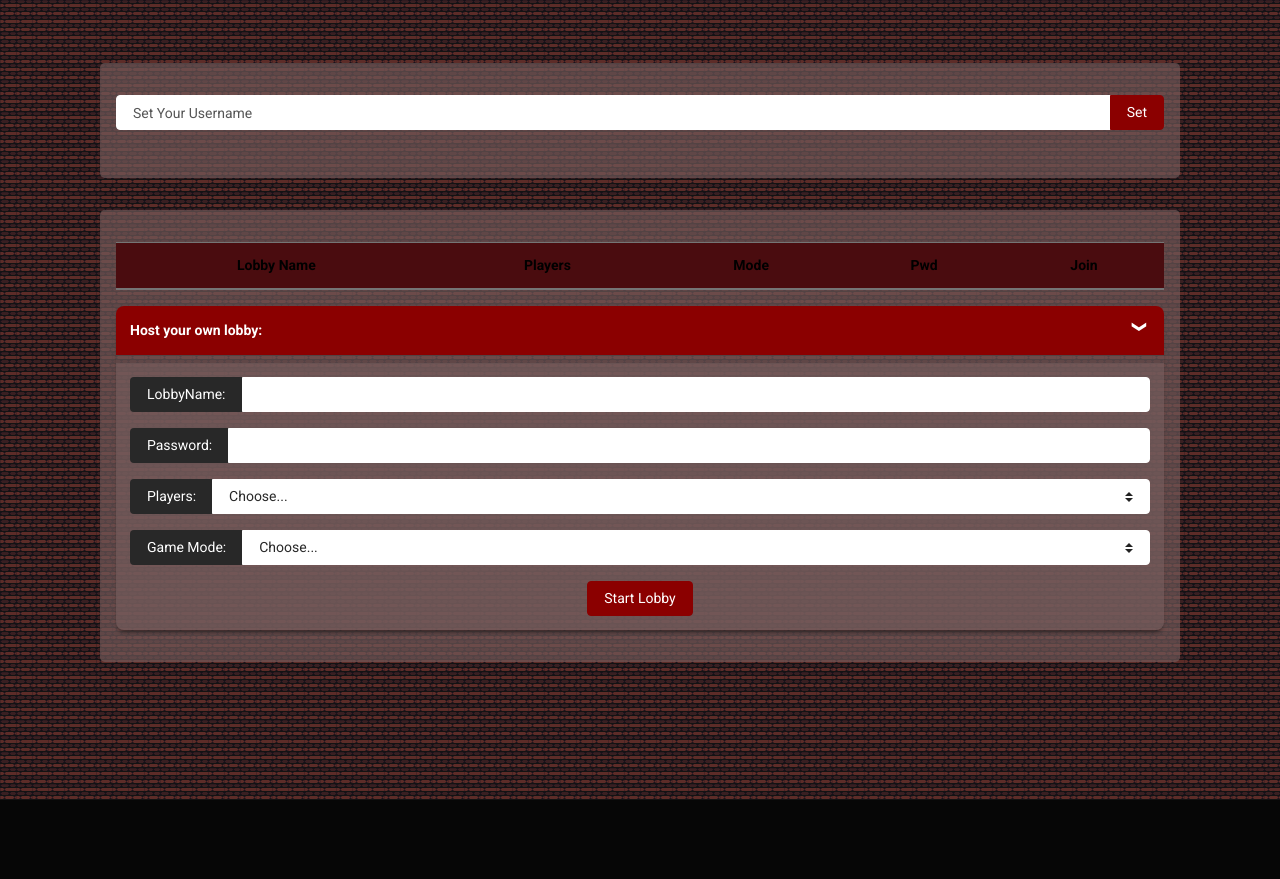
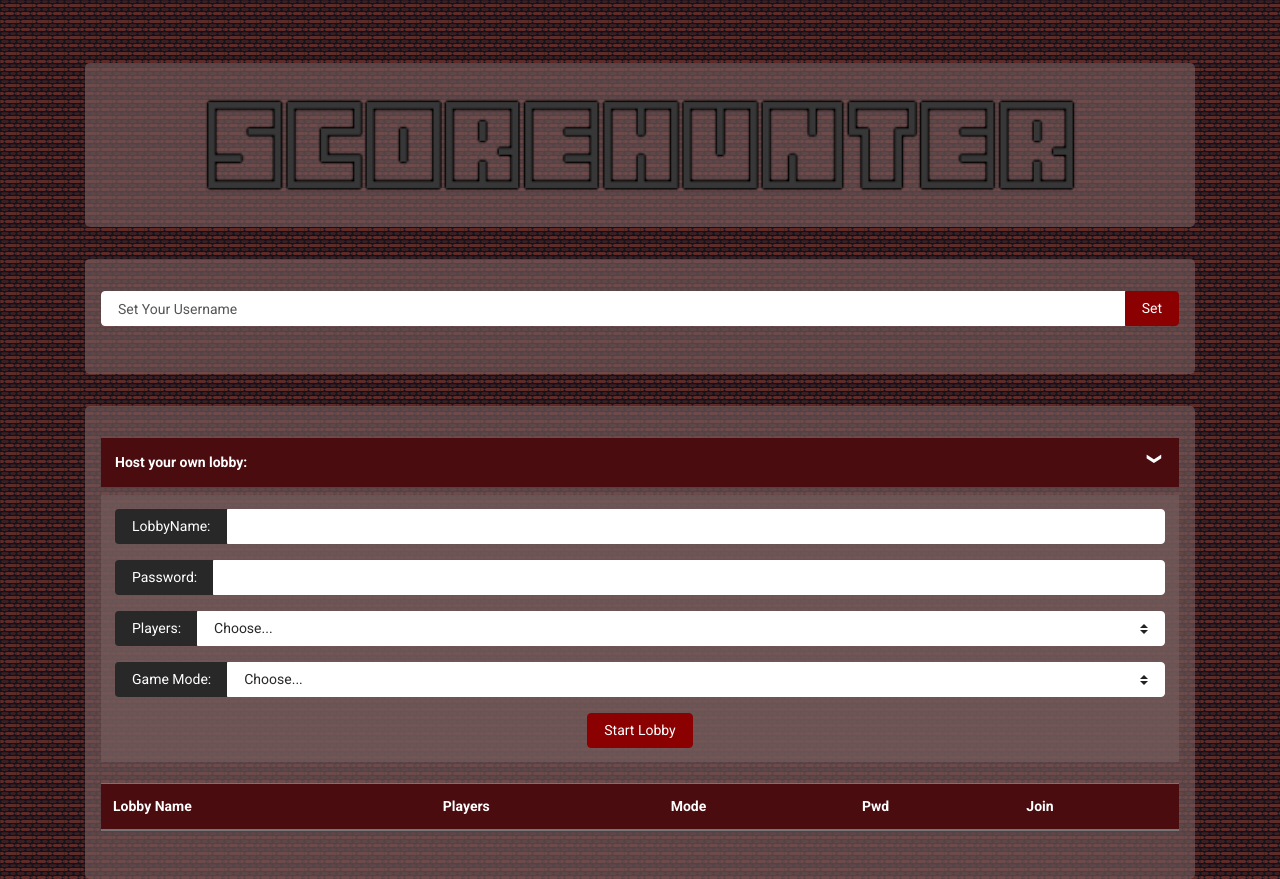
Before and after one commit to curious-lynx-studio/Versteckt, a plain HTML site: page index.html in a window 1280 px wide. Both pictures are taken after a click on the label "Host your own lobby:". Before the commit the page ends 800 px from the top, so only its background shows below. Drawn offline with nearby package versions, Linux system fonts and the light colour scheme.

Commit message:
add a little bit of user design to the main menu

```diff
--- a/imports/menu.css
+++ b/imports/menu.css
@@ -19,7 +19,8 @@ h4 {
 }
 
 table {
-    color: black !important;
+    color: white !important;
+    text-align: left;
 }
 
 .table-dark {
@@ -55,9 +56,7 @@ h2 {
 }
 /* Accordion styles */
 .tabs {
-    border-radius: 8px;
     overflow: hidden;
-    box-shadow: 0 4px 4px -2px rgba(0, 0, 0, 0.5);
 }
 .tab {
     width: 100%;
@@ -68,7 +67,7 @@ h2 {
     display: flex;
     justify-content: space-between;
     padding: 1em;
-    background: darkred;
+    background: #4a0c0f;
     font-weight: bold;
     cursor: pointer;
    /* Icon */
@@ -86,7 +85,7 @@ h2 {
 .tab-content {
     max-height: 0;
     padding: 0 1em;
-    color: darkred;
+    color: #4a0c0f;
     background:#755d5da6;
     transition: all 0.35s;
 }
@@ -95,14 +94,14 @@ h2 {
     justify-content: flex-end;
     padding: 1em;
     font-size: 0.75em;
-    background: darkred;
+    background: #4a0c0f;
     cursor: pointer;
 }
 .tab-close:hover {
-    background: darkred;
+    background: #4a0c0f;
 }
 input:checked + .tab-label {
-    background: darkred;
+    background: #4a0c0f;
 }
 input:checked + .tab-label::after {
     transform: rotate(90deg);
@@ -116,3 +115,12 @@ input:checked ~ .tab-content {
     width: 8rem;
     height: 8rem;
 }
+
+.banner {
+    background-image: url(../gameAssets/gameName.png);
+    background-repeat: no-repeat;
+    background-size: contain;
+    background-position: center;
+    height: 100px;
+    width: 100%;
+}
--- a/index.html
+++ b/index.html
@@ -22,6 +22,11 @@
         <div class="spacertop"></div>
         <div class="container">
           <br><br><br>
+          <div class="jumbotron mainJumbotron">
+            <div class="banner"></div>
+          </div>
+        </div>
+
         <div class="container">
           <div class="jumbotron mainJumbotron">
             <div class="input-group mb-3">
@@ -35,19 +40,7 @@
 
           <div class="container colorTest">
             <div class="jumbotron mainJumbotron">
-              <table class="table table-dark table-hover">
-                <thead>
-                  <tr>
-                    <th scope="col">Lobby Name</th>
-                    <th scope="col">Players</th>
-                    <th scope="col">Mode</th>
-                    <th scope="col">Pwd</th>
-                    <th scope="col">Join</th>
-                  </tr>
-                </thead>
-                <tbody id="lobbyTable">
-                </tbody>
-              </table>
+
               <div class="hideAccordeonInput">
                 <div class="row">
                   <div class="col">
@@ -102,6 +95,22 @@
                   </div>
                 </div>
               </div>
+
+              <br>
+
+              <table class="table table-dark table-hover">
+                <thead>
+                  <tr>
+                    <th scope="col">Lobby Name</th>
+                    <th scope="col">Players</th>
+                    <th scope="col">Mode</th>
+                    <th scope="col">Pwd</th>
+                    <th scope="col">Join</th>
+                  </tr>
+                </thead>
+                <tbody id="lobbyTable">
+                </tbody>
+              </table>
             </div>
           </div>
         </div>
```
Also changed, not shown: gameAssets/gameName.png (added). Lines whose indentation alone changed are shown as unchanged.
